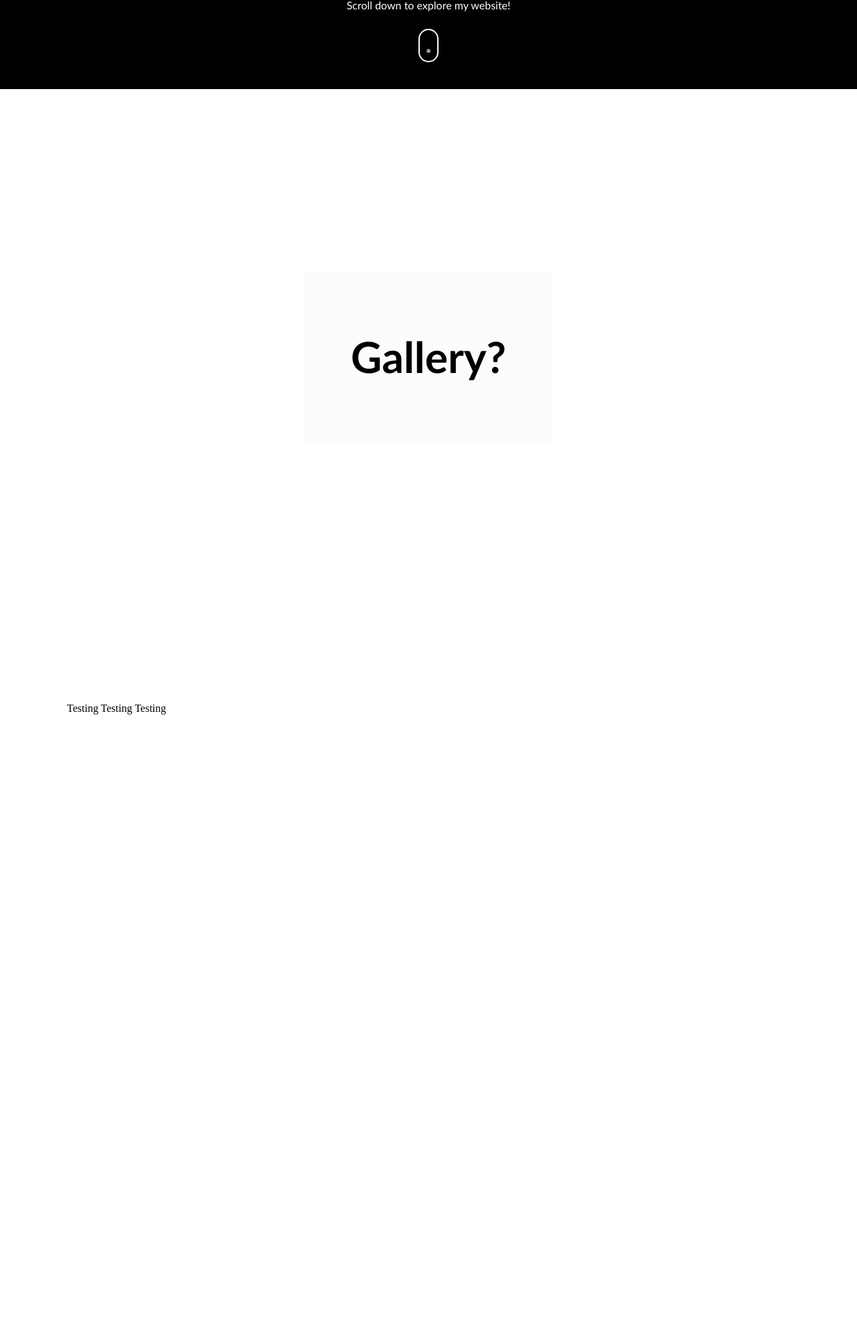
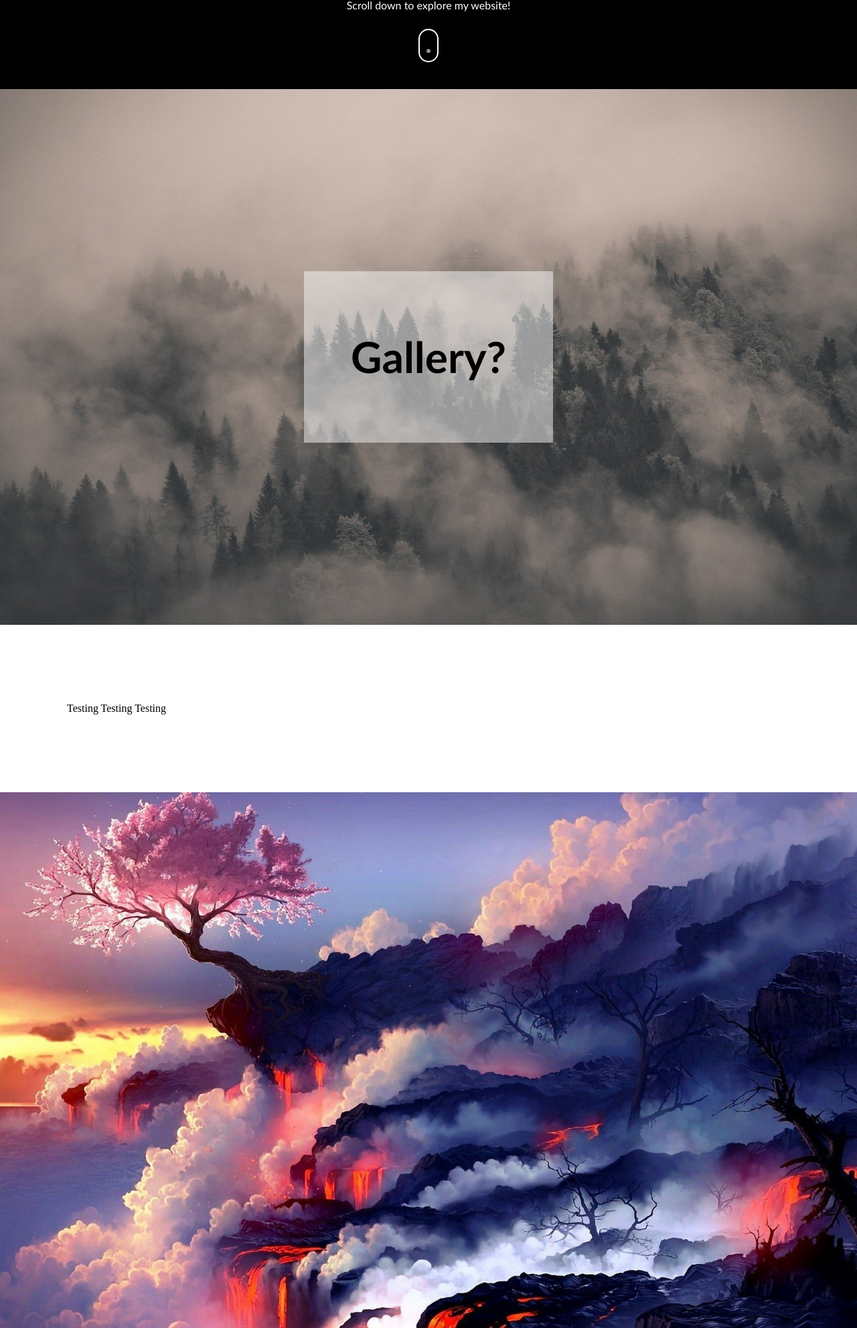
Before and after one commit to PlasticTable/Personal-Website, a plain HTML site: page index.html in a window 1280 px wide. Shown: the part 631-2614 px from the top of the page at 67% size. Drawn offline with Linux system fonts and the light colour scheme.

Commit message:
Re-linking pictures

```diff
--- a/main.css
+++ b/main.css
@@ -49,7 +49,7 @@ body, html {
 
 /* Learn more about Flex: http://stackoverflow.com/questions/6490252/vertically-centering-a-div-inside-another-div */
 .parallax1 {
-	background-image: url('placeholderimage1.jpg');
+	background-image: url('../Personal-Website/img/placeholderimage1.jpg');
 
     	/* Full height */
     	min-height: 100%;
@@ -77,7 +77,7 @@ body, html {
 }
 
 .parallax2 {
-	background-image: url('placeholderimage2.jpg');
+	background-image: url('../Personal-Website/img/placeholderimage2.jpg');
 	min-height: 100%;
 }
 
@@ -89,7 +89,7 @@ body, html {
 }
 
 .parallax3 {
-	background-image: url('placeholderimage3.jpg');
+	background-image: url('../Personal-Website/img/placeholderimage3.jpg');
 	min-height: 100%;
 }
 
```
